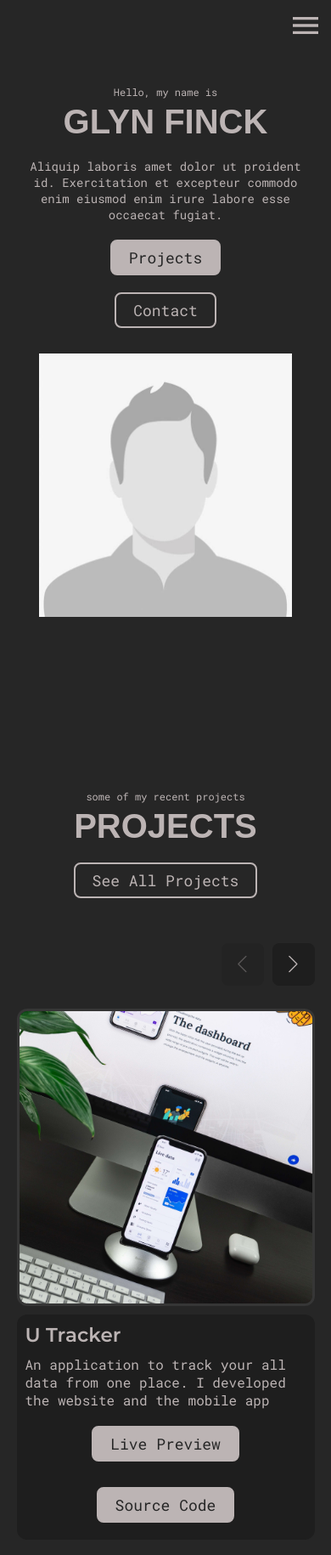
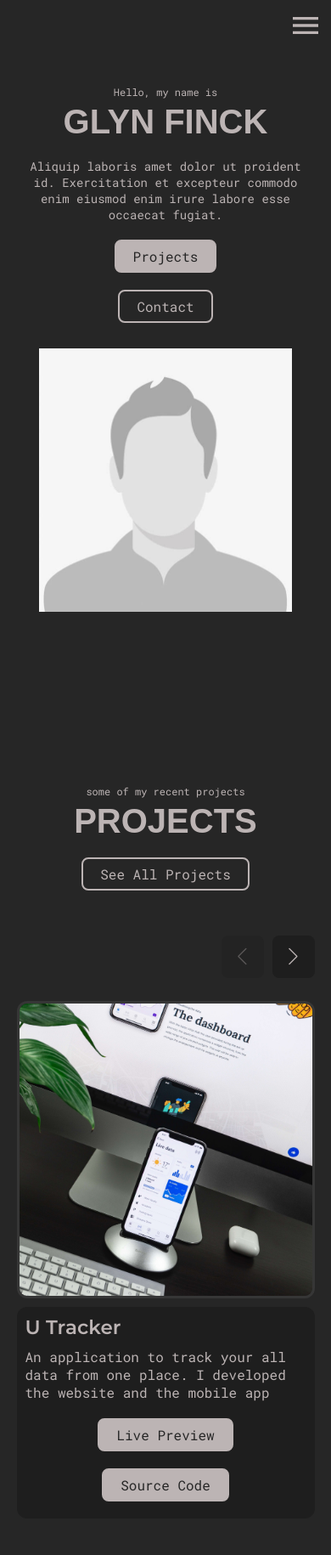
Before and after one commit to glynfinck/glyns-portfolio, a React (Create React App) app: page /home in a window 390 px wide. Shown: the top 1830 px of the page at 85% size. Built offline with nearby package versions, Linux system fonts and the light colour scheme; a web font is replaced by a local one.

Commit message:
removed pdf from public and fixed buttons for project cards on mobile.

```diff
--- a/src/components/Projects/ProjectItem.js
+++ b/src/components/Projects/ProjectItem.js
@@ -71,11 +71,18 @@ const ProjectItemStyle = styled.div`
   }
 
   @media only screen and (max-width: 950px) {
-    .projectItem__buttons {
-      flex-direction: column;
-      justify-content: center;
-      align-items: center;
-      gap: 0rem;
+    .projectItem__info {
+      .projectItem__buttons {
+        flex-direction: column;
+        justify-content: center;
+        align-items: center;
+        gap: 0rem;
+        .button {
+          .button__textContainer {
+            font-size: 1.6rem;
+          }
+        }
+      }
     }
   }
 `;
--- a/src/components/UI/Button.js
+++ b/src/components/UI/Button.js
@@ -19,7 +19,7 @@ const ButtonStyle = styled.div`
 
     .button__textContainer {
       color: ${({ outline }) => (outline ? 'var(--gray-1)' : 'var(--dark-bg)')};
-      font-size: 1.8rem;
+      font-size: 1.6rem;
     }
 
     .button__iconContainer {
@@ -34,7 +34,7 @@ const ButtonStyle = styled.div`
 
   @media only screen and (max-width: 768px) {
     .button__textContainer {
-      font-size: 1.3rem;
+      font-size: 1.4rem;
     }
   }
 `;
```
Also changed, not shown: 1 other file (tests, documents, lock files or other folders).
